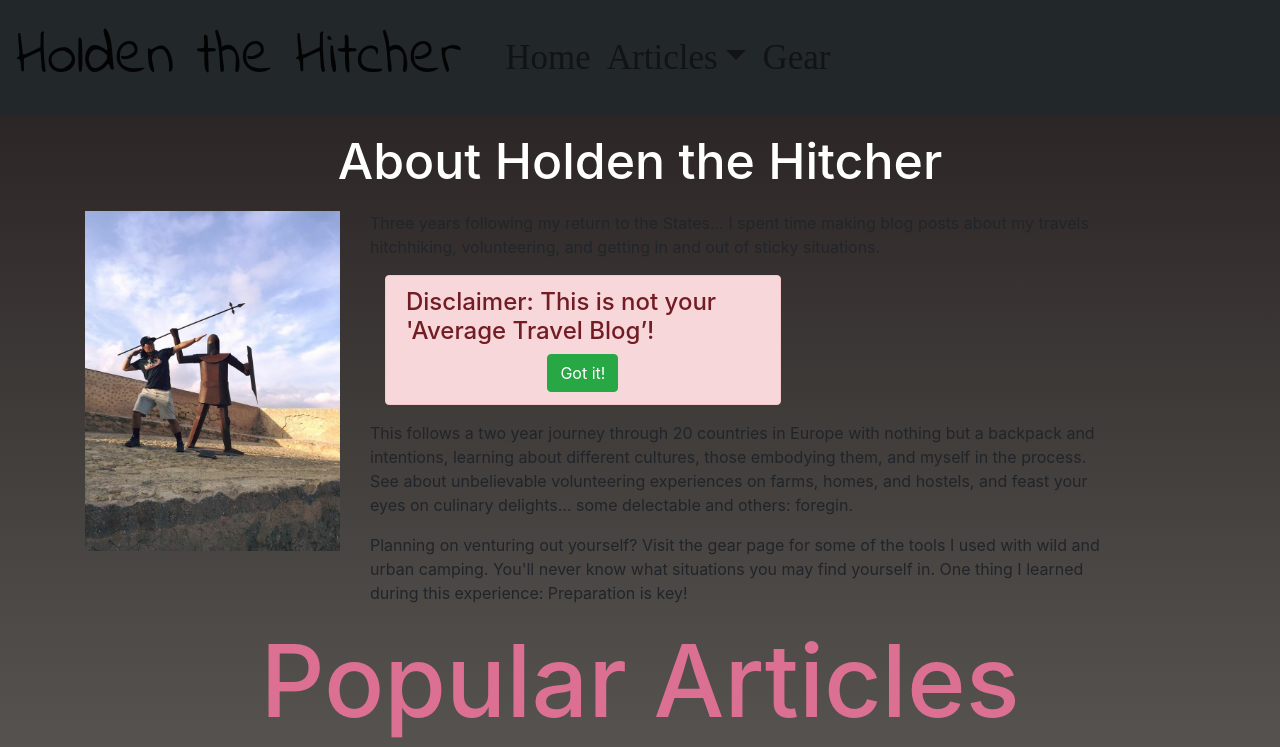
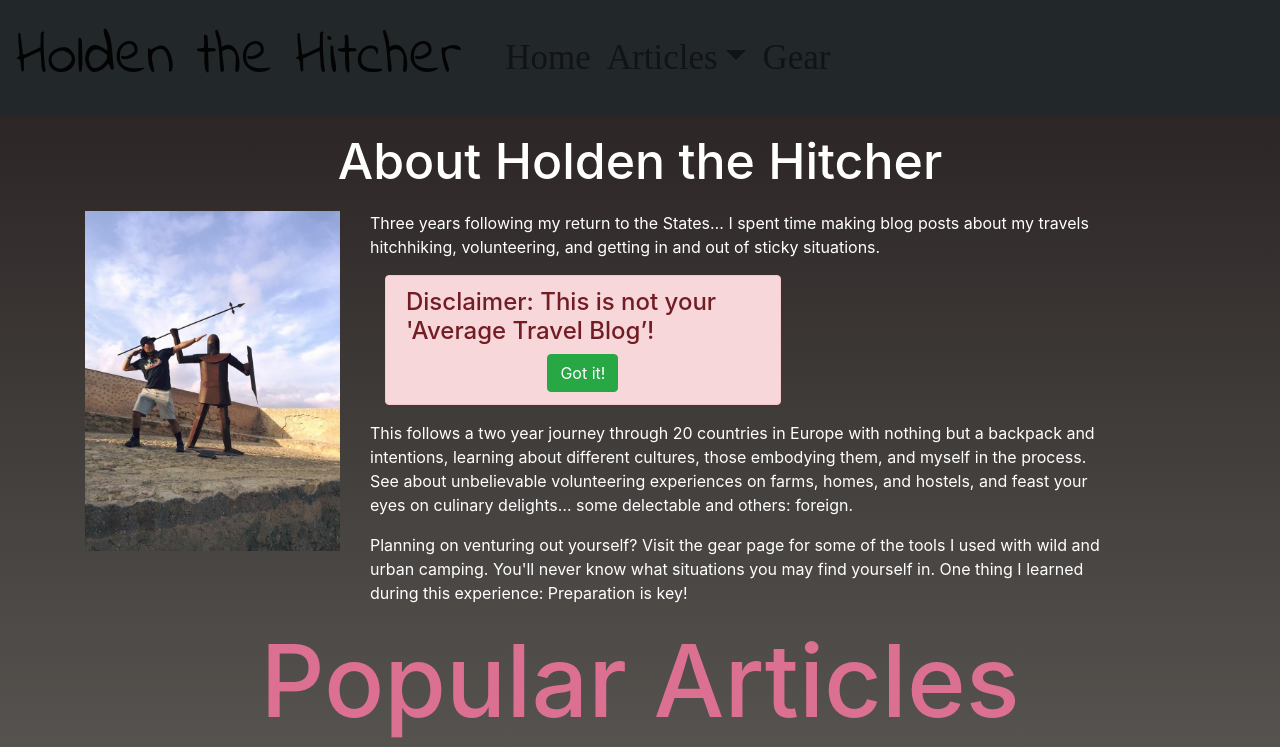
Before and after one commit to holdenthehitcher/hitchhikingblog, a Next.js app in the folder my-app/: page / in a window 1280 px wide. Shown: the top 747 px of the page. Built offline with nearby package versions, Linux system fonts and the light colour scheme; grey boxes are pictures that could not be loaded; a web font is replaced by a local one.

Commit message:
renamed to GoogleFonts and that fixed a lot of styling issues

```diff
--- a/my-app/components/aboutme.js
+++ b/my-app/components/aboutme.js
@@ -3,7 +3,13 @@ import Alert from "react-bootstrap/Alert";
 import Button from "react-bootstrap/Button";
 import Link from "next/link";
 
+import styled from "styled-components";
+
 export default function AboutMe() {
+  const TextWhite = styled.span`
+    color: white;
+  `;
+
   return (
     <div className="row">
       <div className="col-3">
@@ -11,6 +17,7 @@ export default function AboutMe() {
       </div>
       <div className="col-8">
         <p>
+          <TextWhite>
             Three years following my return to the States… I spent time making blog posts about my travels{" "}
             <Link href="/hitchhiking">
               <a>hitchhiking</a>
@@ -20,6 +27,7 @@ export default function AboutMe() {
               <a>volunteering</a>
             </Link>
             , and getting in and out of sticky situations.
+          </TextWhite>
         </p>
 
         <div className="col col-md-8 col-xl-7">
@@ -27,21 +35,25 @@ export default function AboutMe() {
         </div>
 
         <p>
+          <TextWhite>
             This follows a two year journey through 20 countries in Europe with nothing but a backpack and intentions,
             learning about different cultures, those embodying them, and myself in the process. See about unbelievable
             volunteering experiences on farms, homes, and hostels, and feast your eyes on{" "}
             <Link href="culinary">
               <a>culinary</a>
             </Link>{" "}
-          delights… some delectable and others: foregin.
+            delights… some delectable and others: foreign.
+          </TextWhite>
         </p>
         <p>
+          <TextWhite>
             Planning on venturing out yourself? Visit the{" "}
             <Link href="/gear">
               <a>gear</a>
             </Link>{" "}
-          page for some of the tools I used with wild and urban camping. You'll never know what situations you may find
-          yourself in. One thing I learned during this experience: Preparation is key!
+            page for some of the tools I used with wild and urban camping. You'll never know what situations you may
+            find yourself in. One thing I learned during this experience: Preparation is key!
+          </TextWhite>
         </p>
       </div>
     </div>
--- a/my-app/pages/_app.js
+++ b/my-app/pages/_app.js
@@ -2,15 +2,15 @@ import "bootstrap/dist/css/bootstrap.min.css";
 import "font-awesome/css/font-awesome.css";
 import "bootstrap-social/bootstrap-social.css";
 import "../styles/styles.scss";
-import Fonts from "../styles/Fonts";
+import GoogleFonts from "../styles/GoogleFonts";
 
-import "../styles/fonts.js";
+import "../styles/GoogleFonts.js";
 
 export default function MyApp({ Component, pageProps }) {
   return (
     <>
       <head>
-        <Fonts />
+        <GoogleFonts />
       </head>
       <Component {...pageProps} />;
     </>
--- a/my-app/styles/fonts.js
+++ b/my-app/styles/GoogleFonts.js
@@ -1,6 +1,6 @@
 import React from "react";
 
-export default function Fonts() {
+export default function GoogleFonts() {
   return (
     <div id="links">
       <link href="https://fonts.googleapis.com/css2?family=Indie+Flower&display=swap" rel="stylesheet"></link>;
```
Lines whose indentation alone changed are shown as unchanged.
